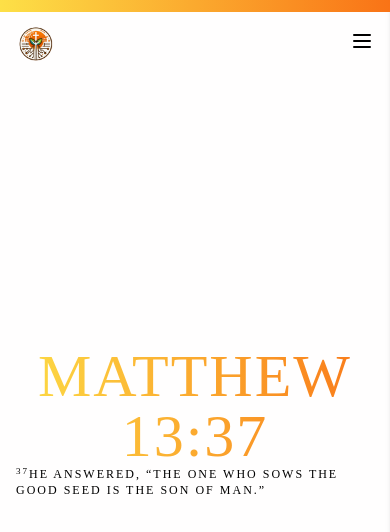
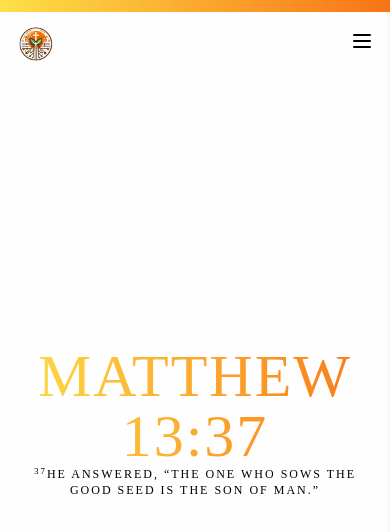
Before and after one commit to jucooper/leetfaith, a Next.js app: page / in a window 390 px wide. Shown: the top 532 px of the page. Built offline with nearby package versions, Linux system fonts and the light colour scheme.

Commit message:
center text for mobile

```diff
--- a/app/page.tsx
+++ b/app/page.tsx
@@ -2,7 +2,7 @@ export default function Home() {
   return (
     <main className="min-h-screen flex flex-col items-center justify-center animate-fadeIn">
       <h1 className="text-6xl bg-gradient-to-l from-orange-500 to-yellow-300 text-transparent bg-clip-text text-center">Matthew 13:37</h1>
-      <p className="text-xs px-4"><sup>37</sup>He answered, “The one who sows the good seed is the Son of Man.”</p>
+      <p className="text-xs px-4 text-center md:text-left"><sup>37</sup>He answered, “The one who sows the good seed is the Son of Man.”</p>
     </main>
   );
 }
```
